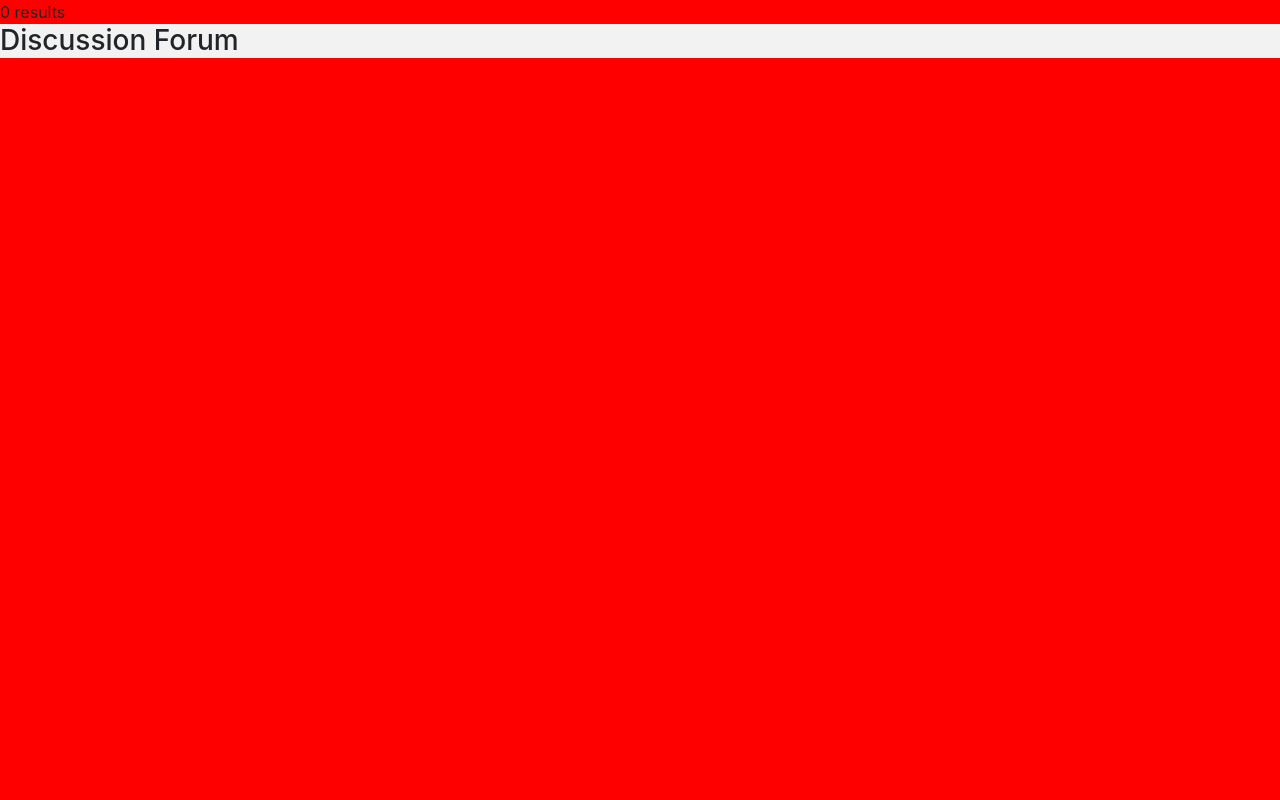
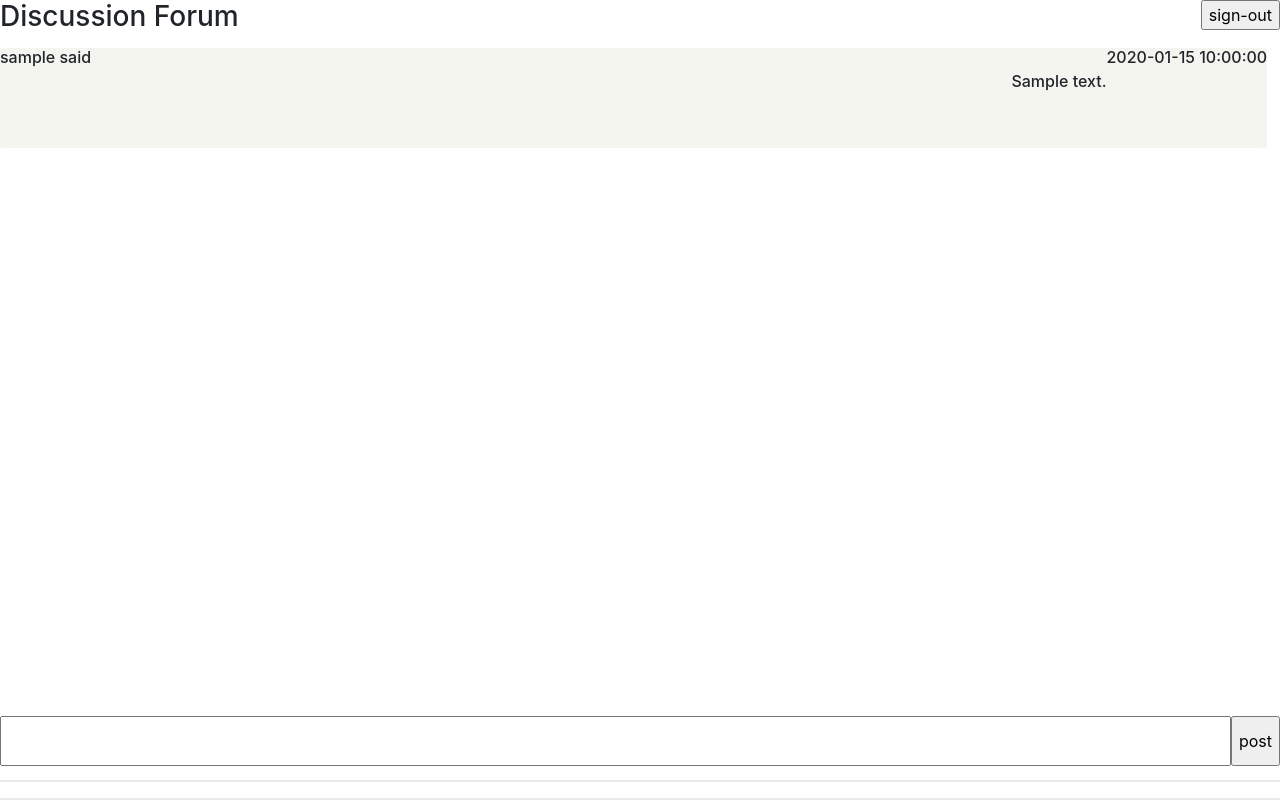
Before and after one commit to ahmedwab/Discussion-Forum, a PHP site: page /welcome.php in a window 1280 px wide. Run offline with PHP 8.4, Linux system fonts and the light colour scheme; the visitor is signed in with stand-in values (Sample User, id 1); tables that the repository leaves empty or names only in its code hold one stand-in row (values such as "Sample post"); data that the repository does not hold is empty.

Commit message:
Add files via upload

```diff
--- a/destroy.php
+++ b/destroy.php
@@ -1,4 +1,4 @@
-<<?php
+<?php
   session_start();
   $_SESSION["id"]=NULL;
   header('Location: index.php');
--- a/welcome-styles.css
+++ b/welcome-styles.css
@@ -1,6 +1,53 @@
 body{
-  background-color:red;
+  background-color:white;
 }
 #page-header{
   background-color:  #f2f2f2;
+  position: fixed;
 }
+#heading{
+  float: left;
+
+}
+#sign-out{
+  float:right;
+}
+.message{
+  background-color: 	 #f5f5f0;
+  border-radius: 1%;
+  margin-bottom: 2%;
+  width:99%;
+  height:100px;
+}
+#message-post{
+    position: fixed;
+     background-color:rgba(255,255,255,0.5);
+     border-bottom: 2px solid #eaeaea;
+     display: flex;
+     align-items: center;
+     width: 100%;
+     bottom: 0;
+     z-index: 9994;
+     height: 80px;
+     /* MAGIC HAPPENS HERE */
+     transform: translateZ(0);
+     -webkit-transform: translateZ(0);
+ }
+input[type=text]{
+  width:100%;
+  height:50px;
+  top:0;
+
+}
+#text-submit{
+  height:50px;
+}
+.message-user{
+  float: left;
+}
+.message-date{
+  float: right;
+}
+.message-text{
+  float: right;
+}
--- a/welcome.php
+++ b/welcome.php
@@ -11,16 +11,63 @@ $accountusername= $accountpassword = '';
 
 $accountusername = $_SESSION["user"];
 
-$sql = "SELECT * FROM POSTS";
 
-if (mysqli_num_rows($result) > 0) {
+echo "<h3 id='heading'>Discussion Forum</h3>
+<form name='sign-out' action='destroy.php' method='post'>
+  <input type='submit' id='sign-out' name='sign-out' value='sign-out'>
+</form><br><br>";
+
+
+$postusername=$accountusername;
+$posttext=$_POST['textbox'];
+
+if($posttext!=''){
+$sql = "INSERT INTO MESSAGES (username, textbox)
+VALUES ( '$postusername', '$posttext')";
+
+if ($conn->query($sql) === TRUE) {
+  echo "New record created successfully";
+} else {
+  echo "Error: " . $sql . "<br>" . $conn->error;
+}
+}
+
+
+$sql = "SELECT * FROM MESSAGES ORDER BY DATE DESC";
+$result = $conn->query($sql);
+
+if ($result->num_rows > 0) {
   // output data of each row
-  while($row = mysqli_fetch_assoc($result)) {
-    echo "id: " . $row["postID"]. " - Name: " . $row["username"]. " " . $row["textbox"]. "<br>";
+  echo "<div id='message-board'>";
+
+  while($row = $result->fetch_assoc()) {
+    echo "<div class='message'>";
+    echo  "<h6 class='message-user'>" . $row['username'] . " said </h6>";
+    echo  "<h6 class='message-date' >" .  $row['date'] . "</h6><br>";
+    echo  "<h6 class='message-text' >" .  $row['textbox'] . "</h6>";
+
+
+  echo "</div>";
+
   }
+  echo "</div>";
 } else {
   echo "0 results";
 }
+
+
+
+
+
+
+
+
+
+
+
+
+
+
 
 
 
@@ -43,7 +90,14 @@ $conn->close();
 <link rel="stylesheet" href="welcome-styles.css">
 </head>
 <body>
-  <div id= "page-header"><h3>Discussion Forum</h3></div>
+
+  <div id="message-post">
+  <form id="message-post" name="text-form" action="<?php echo htmlentities($_SERVER['PHP_SELF']); ?>" method="post">
+    <input id="input-item" type="text" id="textbox" name="textbox" value="">
+    <input  type="submit" id="text-submit" name"text-submit" value="post">
+  </form>
+</div>
+
 
 
 </body>
```
Also changed, not shown: signup.php (+26 -19 lines).
